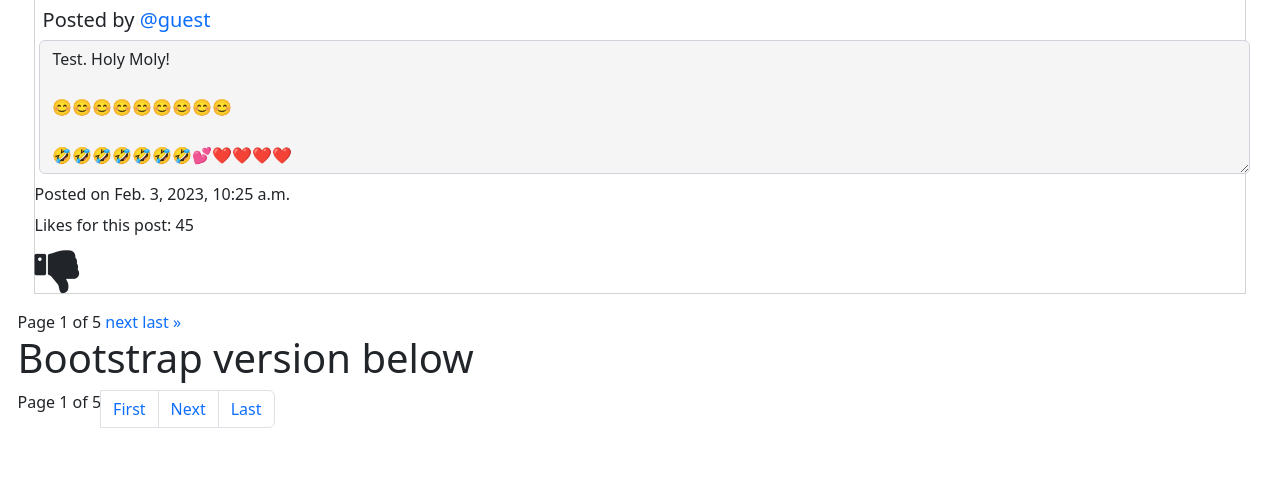
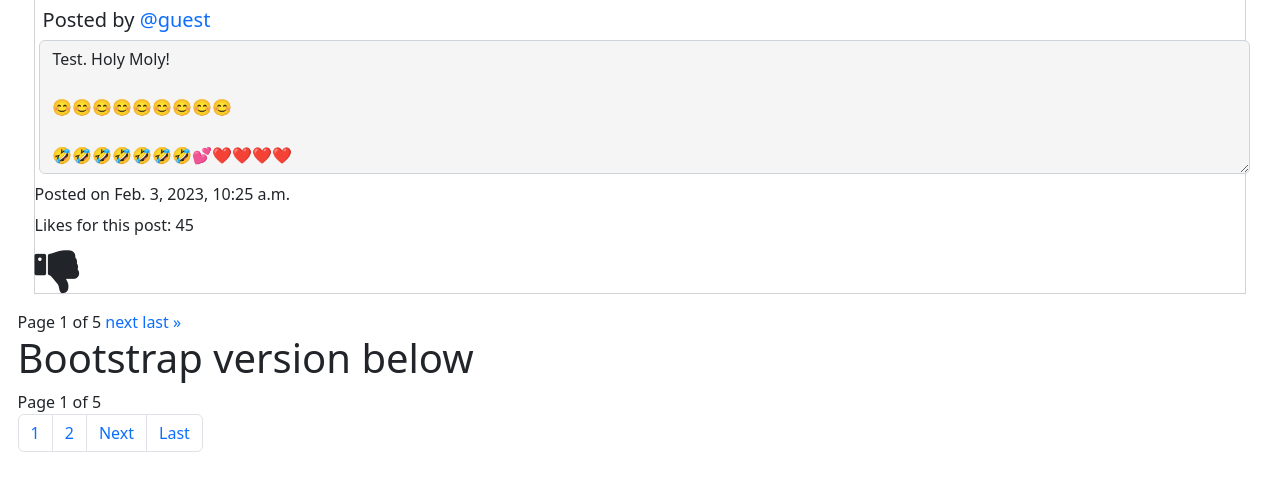
Before and after one commit to techcommdude/network, a Django app: page /allPosts in a window 1280 px wide. Shown: the part 628-1114 px from the top of the page. Before the commit the page ends 1056 px from the top, so only its background shows below. Run offline with Django 3.2, Linux system fonts and the light colour scheme; a user stored in the database is signed in; data comes from the database, SQL or seed files in the repository; both versions use the stored data as it was after the commit.

Commit message:
bootstrap pagination is workng

```diff
--- a/network/templates/network/allPosts.html
+++ b/network/templates/network/allPosts.html
@@ -113,28 +113,38 @@
 
 <!-- Try to make this the bootstrap version. -->
 <nav aria-label="Page navigation">
+
+    <span class="paginationNumberPages">
+        Page {{ page_obj.number }} of {{ page_obj.paginator.num_pages }}
+    </span>
     <div class="pagination">
         <ul class="pagination">
             {% if page_obj.has_previous %}
             <li class="page-item"><a class="page-link" href="?page=1">First</a></li>
-            <li class="page-item"><a class="page-link" href="?page={{ page_obj.previous_page_number }}">Previous</a>
+                <li class="page-item"><a class="page-link" href="?page={{ page_obj.previous_page_number }}">Previous</a>
             </li>
 
             {% endif %}
 
-            <span class="current">
-                Page {{ page_obj.number }} of {{ page_obj.paginator.num_pages }}
-            </span>
-            <!-- this does work -->
-            <li class="page-item"><a class="page-link" href="?page=1">First</a></li>
-            <!-- does not work -->
-            <!-- <li class="page-item"><a class="page-link" href="{{ page_obj.number }}">First</a></li> -->
+            {% if page_obj.has_previous %}
+
+            <li class="page-item"><a class="page-link" href="?page={{ page_obj.previous_page_number}}">{{ page_obj.previous_page_number}}</a></li>
+            {% endif %}
+
+
+            <li class="page-item"><a class="page-link" href="?page={{ page_obj.number }}">{{ page_obj.number }}</a></li>
+
+            {% if page_obj.has_next %}
+
+            <li class="page-item"><a class="page-link" href="?page={{ page_obj.next_page_number }}">{{ page_obj.next_page_number }}</a></li>
+
+            {% endif %}
+
 
             {% if page_obj.has_next %}
 
             <li class="page-item"><a class="page-link" href="?page={{ page_obj.next_page_number }}">Next</a></li>
-
-            <li class="page-item"><a class="page-link" href="?page={{ page_obj.paginator.num_pages }}">Last</a></li>
+                 <li class="page-item"><a class="page-link" href="?page={{ page_obj.paginator.num_pages }}">Last</a></li>
 
 
             {% endif %}
```
Also changed, not shown: db.sqlite3.
